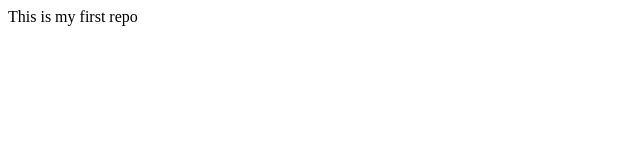
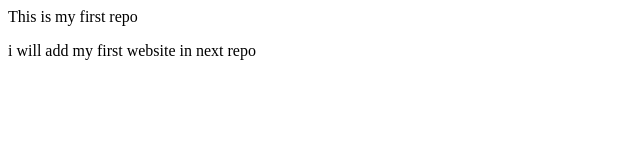
Before and after one commit to pulkit100804/First-repo, a plain HTML site: page index.html in a window 1280 px wide. Shown: the whole page, without its empty margins (0-640 px from the left). Drawn offline with Linux system fonts and the light colour scheme.

Commit message:
new changes to file

```diff
--- a/index.html
+++ b/index.html
@@ -1 +1,4 @@
 <p>This is my first repo</p>
+<p>
+    i will add my first website in next repo
+</p>
```
